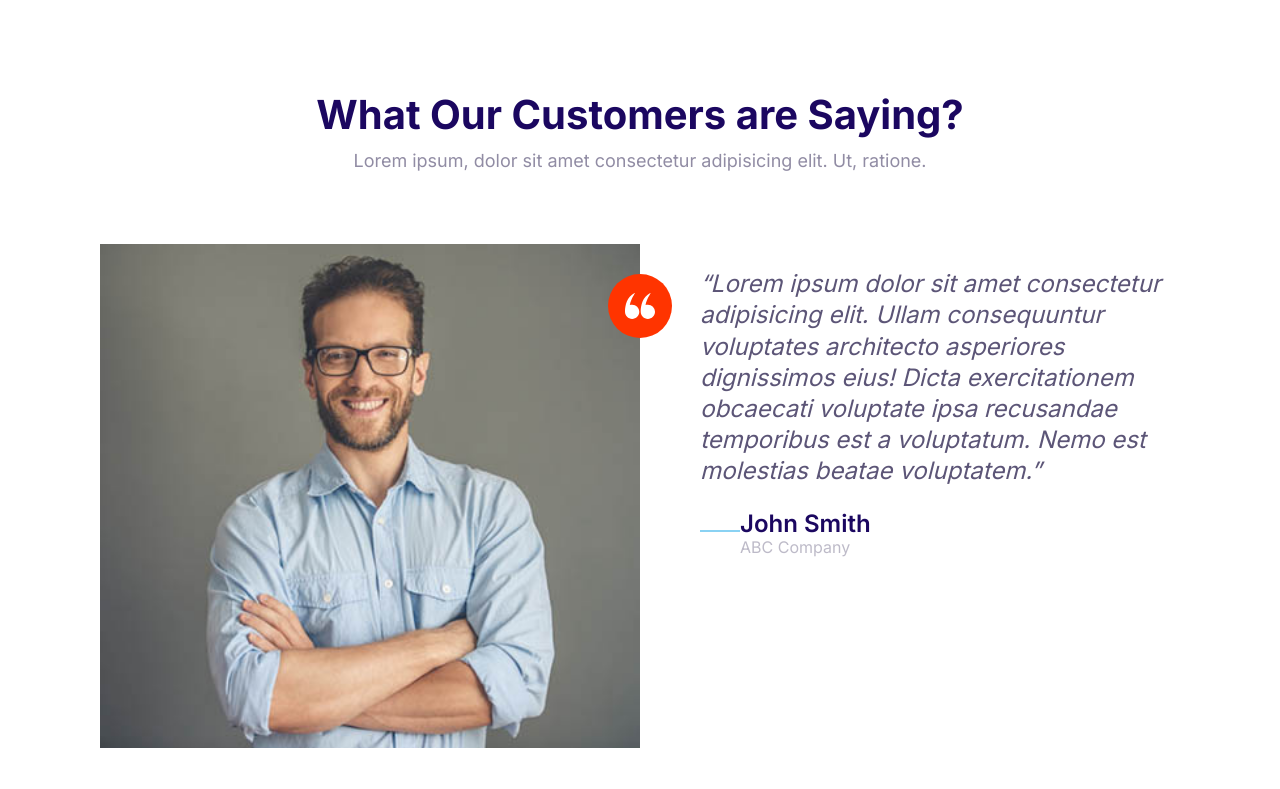
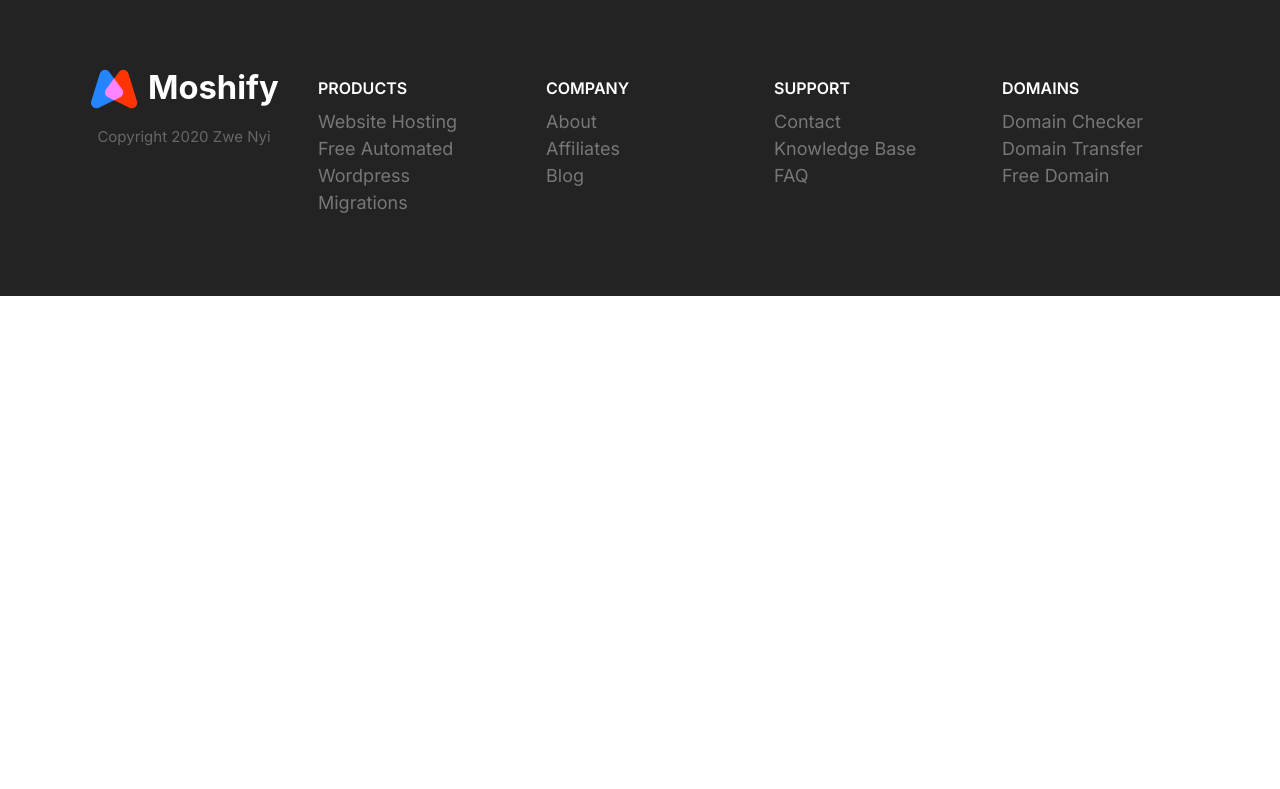
Before and after one commit to ZweNyiNyiHtwe/nyny-first-step, a plain HTML site: page index.html in a window 1280 px wide. Drawn offline with Linux system fonts and the light colour scheme.

Commit message:
Build thie Footer Component.

```diff
--- a/css/styles.css
+++ b/css/styles.css
@@ -777,3 +777,77 @@
   }
 
 }
+
+/*Footer*/
+/* footer .collapsible{
+  border-bottom: 1px solid #000;
+  padding:1.5rem;
+}
+
+footer .collapsible__heading{
+  margin: 1.4rem;
+} */
+.footer{
+  background-color: #232323;
+
+}
+.collapsible .collapsible__heading{
+  color: #fff;
+}
+.footer a{
+  color: #777;
+  transition: color 0.3s;
+}
+.footer a:hover{
+  color:#fff;
+}
+.footer__section{
+  padding: 2rem;
+  border-bottom: 1px solid #393939;
+}
+.footer__section .list{
+  margin: 0;
+}
+.footer__heading{
+  text-transform: uppercase;
+  font-weight: 600;
+}
+.footer__brand{
+  margin-top: 5rem;
+  text-align: center;
+}
+.footer__brand img{
+  /* TODO: Consider refrectoring this and applying it to all images  */
+  width: 100%;
+}
+.footer__copyright{
+  font-size: 2.1rem;
+  color: #fff;
+  opacity: 0.3;
+}
+
+@media screen and (min-width:768px) {
+  .footer__sections{
+    grid-template-columns: repeat(auto-fit,minmax(10rem,1fr));
+  }
+  .footer .collapsible__chevron,.icon-container{
+    display: none;
+  }
+  .footer .collapsible__content{
+    opacity: 1;
+    max-height: 100%;
+  }
+  .footer__brand{
+    order: -1;
+    margin-top: 0;
+  }
+  .footer__copyright{
+    font-size: 1.5rem;
+  }
+  .footer__section{
+    border: none;
+  }
+ .footer__heading{
+    font-size: 1.6rem;
+  }
+}
--- a/index.html
+++ b/index.html
@@ -12,41 +12,90 @@
     <link rel="stylesheet" href="css/styles.css">
 </head>
 <body>
-    <section class="block">
-      <header class="block__header">
-        <h2>What Our Customers are Saying?</h2>
-        <p>Lorem ipsum, dolor sit amet consectetur adipisicing elit. Ut, ratione.</p>
-      </header>
-      <div class="container">
-        <div class="grid grid--1x2 testimonial">
-          <div class="testimonial__img">
-            <span class="icon-container icon-container--accent">
-              <svg class="icon icon--white icon--small">
-                  <use xlink:href="images/sprite.svg#quotes"></use>
-                </svg>
-            </span>
-            <img src="/images/testimonial.jpg" alt="A happing Customer" srcset="">
-          </div>
-          <blockquote class="quote">
-            <p class="quote__text">Lorem ipsum dolor sit amet consectetur adipisicing elit. Ullam consequuntur voluptates architecto asperiores dignissimos eius! Dicta exercitationem obcaecati voluptate ipsa recusandae temporibus est a voluptatum. Nemo est molestias beatae voluptatem.</p>
-            <div class="media">
-              <div class="media__image">
-                <svg class="icon icon--primary quote__line">
-                  <use xlink:href="images/sprite.svg#line"></use>
-                </svg>
-              </div>
-              <footer>
-                <h3 class="media__title quote__author">John Smith</h3>
-                <p class="quote__organizaton">ABC Company</p>
-              </footer>
-             </div>
+     <footer class="block block--dark footer">
+      <div class="container grid footer__sections">
+        <section class="collapsible collapsible--expanded footer__section">
+            <header class="collapsible__header">
+                <h2 class="collapsible__heading footer__heading">products</h2>
+                <span class="icon-container ">
+                    <svg class="icon  collapsible__chevron">
+                        <use xlink:href="images/sprite.svg#wordpress"></use>
+                    </svg>
+                </span>
 
-          </blockquote>
+            </header>
+            <div class="collapsible__content">
+                <ul class="list">
+                    <li><a href="#">Website Hosting</a></li>
+                    <li><a href="#">Free Automated Wordpress</a></li>
+                    <li><a href="#">Migrations</a></li>
+                </ul>
+            </div>
+        </section>
 
-        </div>
+        <section class="collapsible footer__section">
+            <header class="collapsible__header ">
+                <h2 class="collapsible__heading footer__heading">company</h2>
+                <span class="icon-container ">
+                    <svg class="icon  collapsible__chevron">
+                        <use xlink:href="images/sprite.svg#wordpress"></use>
+                    </svg>
+                </span>
+
+            </header>
+            <div class="collapsible__content">
+                <ul class="list">
+                    <li><a href="#">About</a></li>
+                    <li><a href="#">Affiliates</a></li>
+                    <li><a href="#">Blog</a></li>
+                </ul>
+            </div>
+        </section>
+
+        <section class="collapsible footer__section">
+            <header class="collapsible__header ">
+                <h2 class="collapsible__heading footer__heading">support</h2>
+                <span class="icon-container ">
+                    <svg class="icon  collapsible__chevron">
+                        <use xlink:href="images/sprite.svg#wordpress"></use>
+                    </svg>
+                </span>
+
+            </header>
+            <div class="collapsible__content">
+                <ul class="list">
+                    <li><a href="#">Contact</a></li>
+                    <li><a href="#">Knowledge Base</a></li>
+                    <li><a href="#">FAQ</a></li>
+
+                </ul>
+            </div>
+        </section>
+
+        <section class="collapsible footer__section">
+            <header class="collapsible__header ">
+                <h2 class="collapsible__heading footer__heading">domains</h2>
+                <span class="icon-container ">
+                    <svg class="icon  collapsible__chevron">
+                        <use xlink:href="images/sprite.svg#wordpress"></use>
+                    </svg>
+                </span>
+
+            </header>
+            <div class="collapsible__content">
+                <ul class="list">
+                    <li><a href="#">Domain Checker</a></li>
+                    <li><a href="#">Domain Transfer</a></li>
+                    <li><a href="#">Free Domain</a></li>
+                </ul>
+            </div>
+        </section>
+        <section class="footer__brand">
+            <img src="/images/logo.svg" alt="">
+            <p class="footer__copyright">Copyright 2020 Zwe Nyi</p>
+        </section>
       </div>
-
-    </section>
+     </footer>
     <script src="/js/main.js"></script>
 </body>
 
```
Also changed, not shown: components/footer.html (added, +84 -0 lines), images/chevron-right-solid.svg (added).
